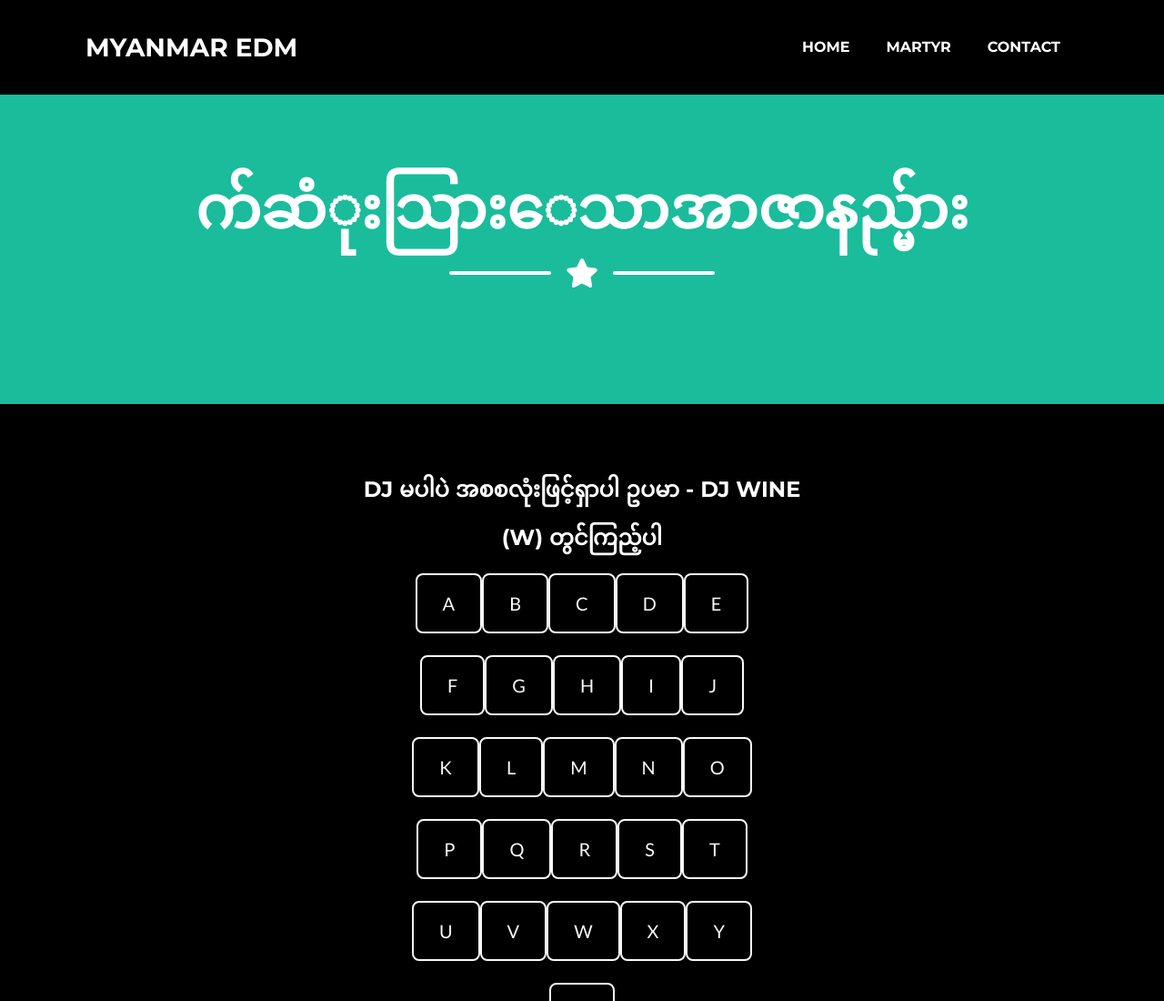
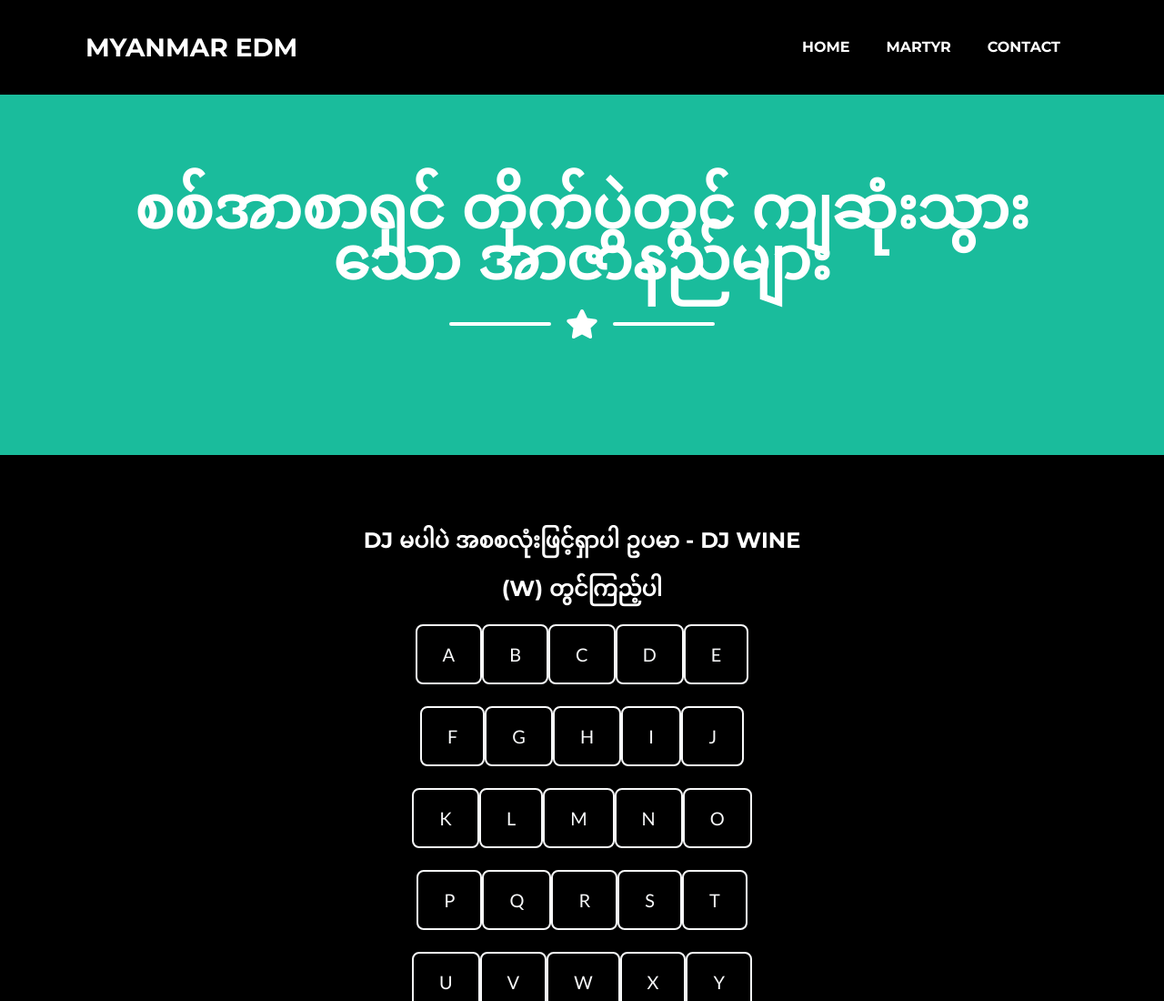
Before and after one commit to generation-zmm/web, a plain HTML site: page Martyr.html in a window 1280 px wide. Shown: the top 1100 px of the page at 91% size. Drawn offline with nearby package versions, Linux system fonts and the light colour scheme.

Commit message:
Update Martyr.html

```diff
--- a/Martyr.html
+++ b/Martyr.html
@@ -40,7 +40,7 @@
                 <!-- Masthead Avatar Image-->
 
                 <!-- Masthead Heading-->
-                <h1 class="masthead-heading text-uppercase mb-0">က်ဆံုးသြားေသာအာဇာနည္မ်ား</h1>
+                <h1 class="masthead-heading text-uppercase mb-0">စစ်အာစာရှင် တိုက်ပွဲတွင် ကျဆုံးသွားသော အာဇာနည်များ</h1>
                 <!-- Icon Divider-->
                 <div class="divider-custom divider-light">
                     <div class="divider-custom-line"></div>
```
